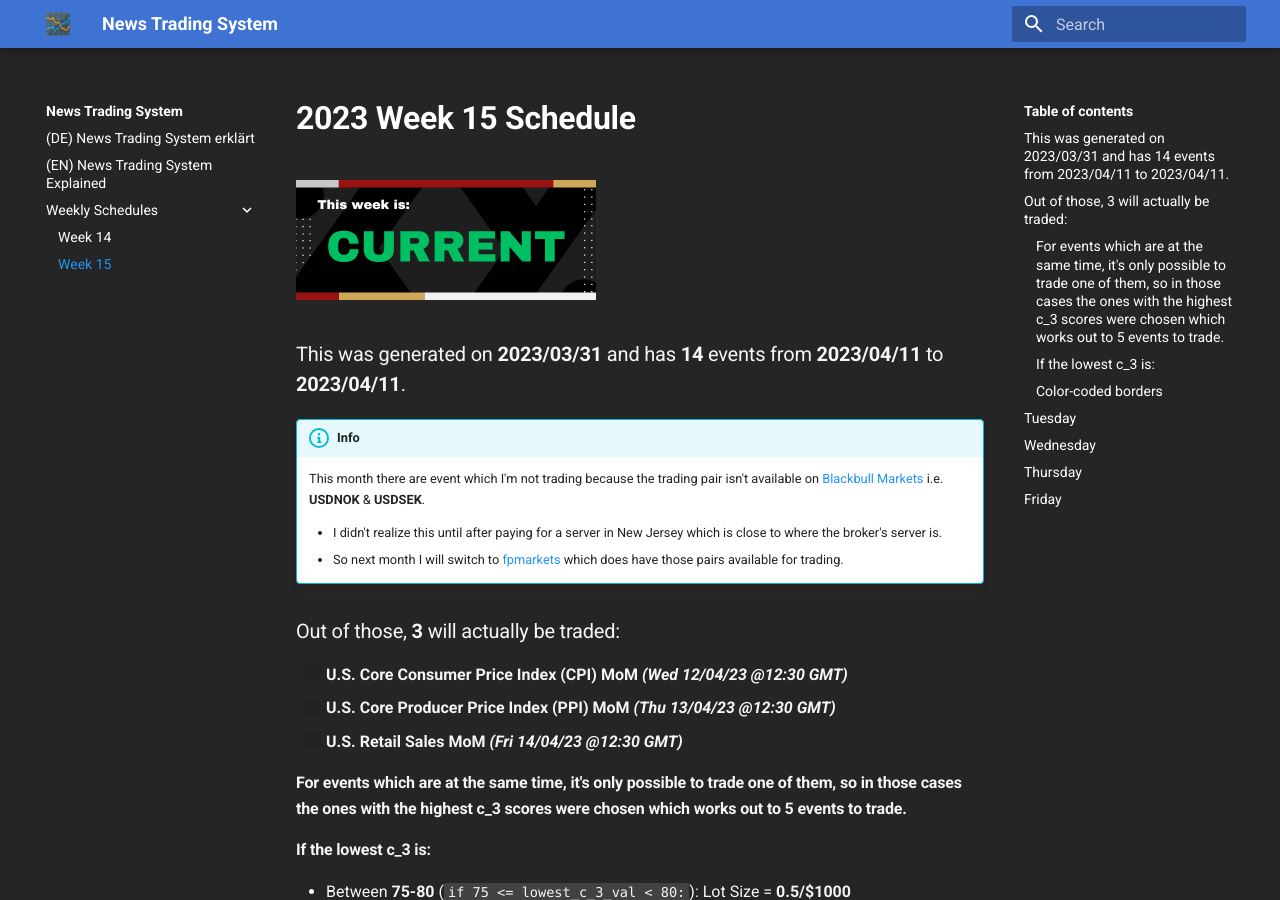
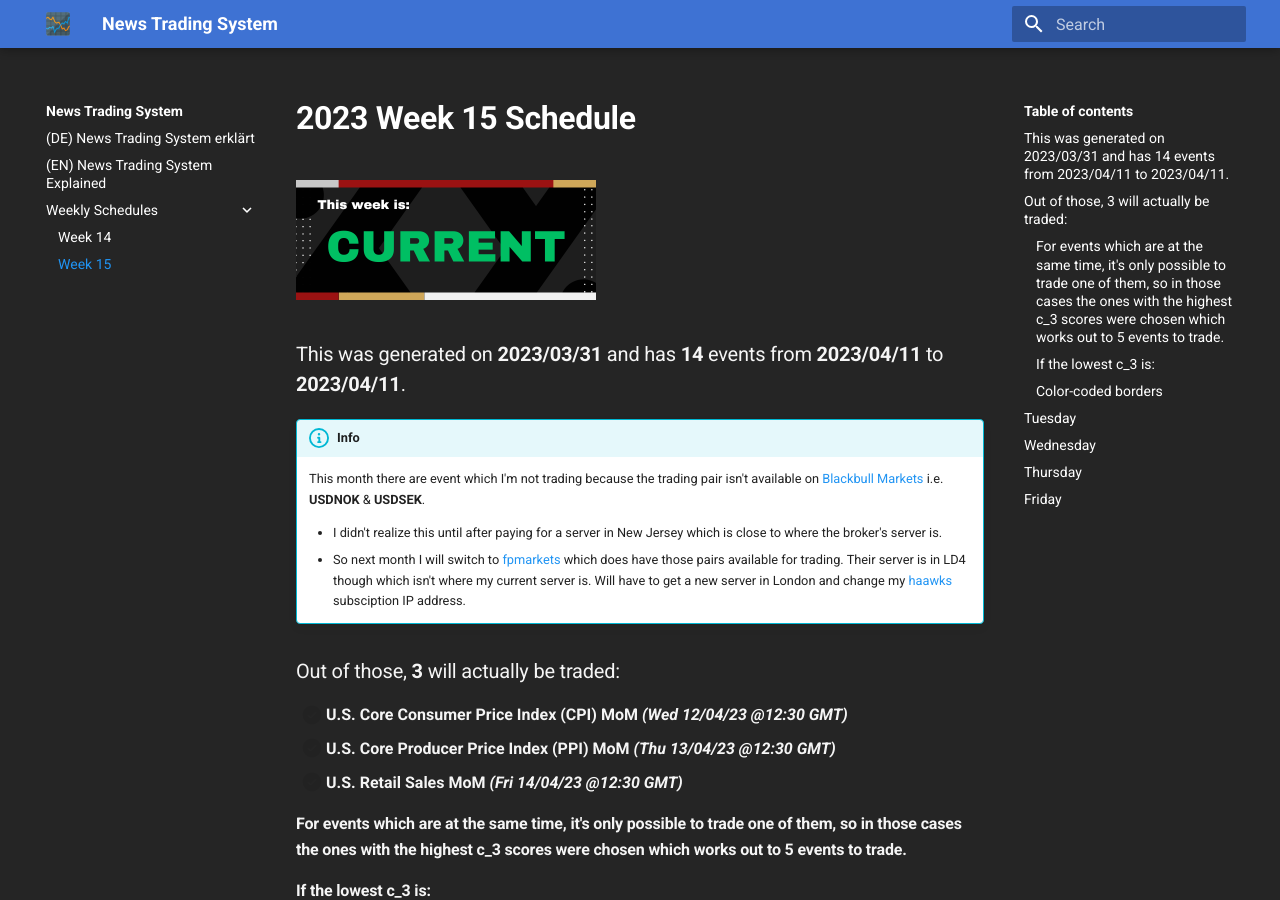
Before and after one commit to spliffli/news-trading-analyzer, an MkDocs documentation site: the page built from docs/weekly-schedules/week-15-schedule.md, in a window 1280 px wide and 900 px high. Built offline with MkDocs 1.6.1 and Material for MkDocs 9.7.7, drawn with Linux system fonts in a browser that asks for light colours; comment, search, counter and statistics services are not loaded.

Commit message:
updated docs

```diff
--- a/docs/weekly-schedules/week-15-schedule.md
+++ b/docs/weekly-schedules/week-15-schedule.md
@@ -8,7 +8,7 @@
     This month there are event which I'm not trading because the trading pair isn't available on [Blackbull Markets](https://blackbullmarkets.com/en/) i.e. **USDNOK** & **USDSEK**.
 
       - I didn't realize this until after paying for a server in New Jersey which is close to where the broker's server is.
-      - So next month I will switch to [fpmarkets](https://www.fpmarkets.com/) which does have those pairs available for trading.
+      - So next month I will switch to [fpmarkets](https://www.fpmarkets.com/) which does have those pairs available for trading. Their server is in LD4 though which isn't where my current server is. Will have to get a new server in London and change my [haawks](https://www.haawks.com/) subsciption IP address.
 
 ### Out of those, **3** will actually be traded:
 
```
